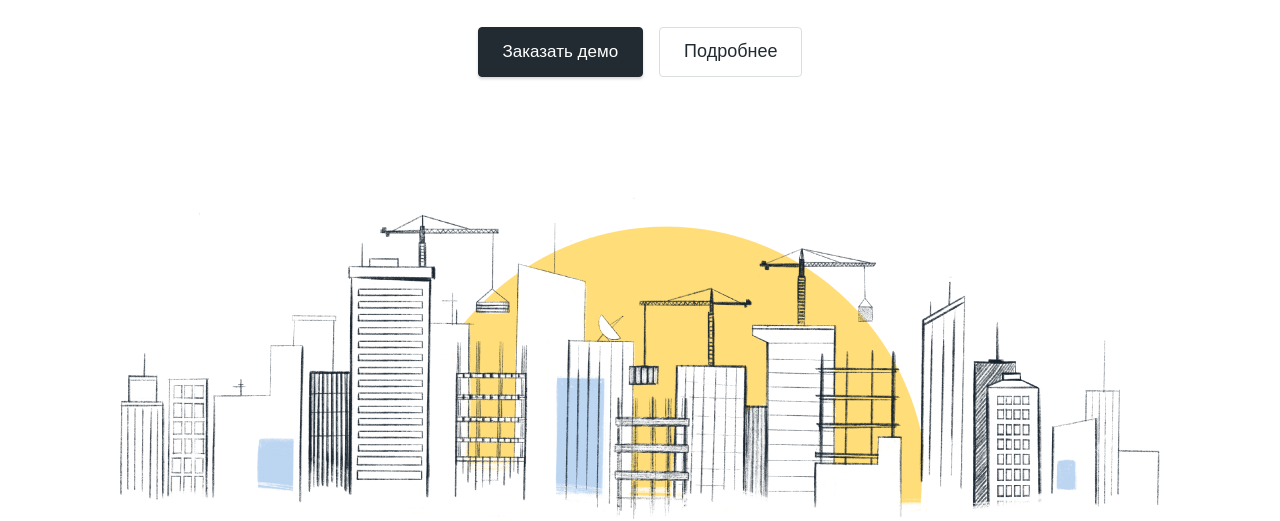
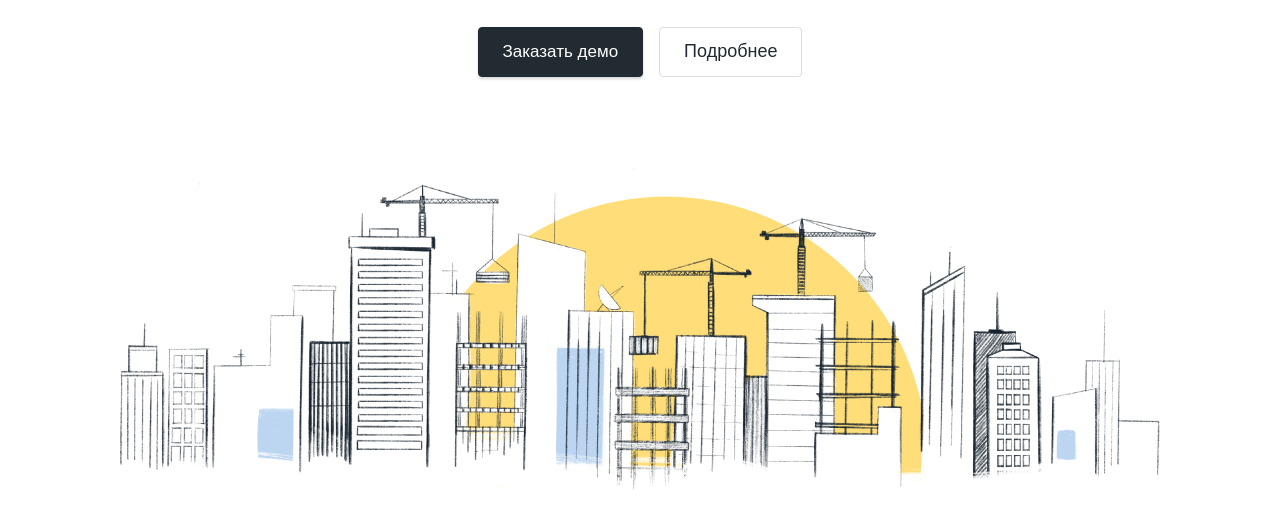
Before and after one commit to YuriiLukianovych/build-control, a plain HTML site: page index.html in a window 1280 px wide. Shown: the part 301-822 px from the top of the page. Drawn offline with nearby package versions, Linux system fonts and the light colour scheme.

Commit message:
some fix

```diff
--- a/sass/layout/_hero.scss
+++ b/sass/layout/_hero.scss
@@ -117,7 +117,7 @@
    background-image: url(../images/hero/bg-main.png),
       url(../images/hero/bg-cars.png);
    background-repeat: no-repeat, no-repeat;
-   background-position: center bottom 141px, center bottom 47px;
+   background-position: center bottom 171px, center bottom 77px;
    &__title {
       max-width: 820px;
       margin: 3px auto 30px auto;
```
Also changed, not shown: css/main.css, css/main.min.css.
